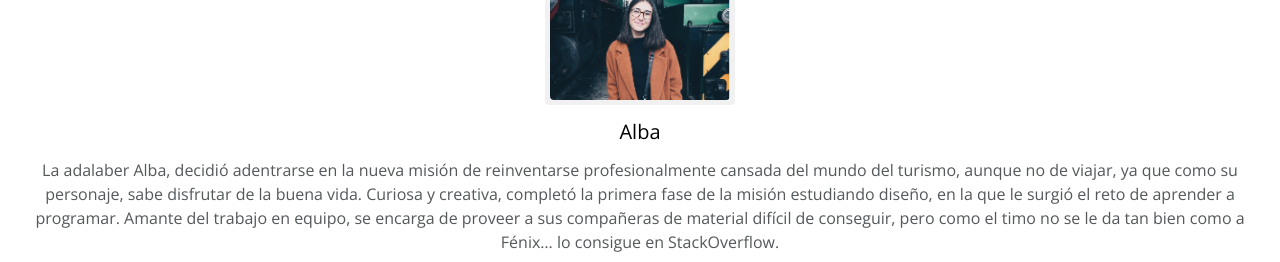
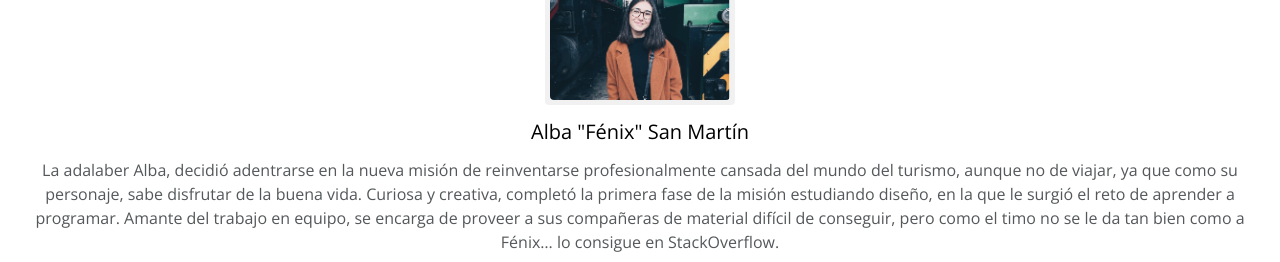
Before and after one commit to Analo-pez/project-promo-j-module-1-team-1, a plain HTML site: page project/index.html in a window 1280 px wide. Shown: the part 1900-2162 px from the top of the page. Drawn offline with nearby package versions, Linux system fonts and the light colour scheme.

Commit message:
complete alba's name

```diff
--- a/project/index.html
+++ b/project/index.html
@@ -121,7 +121,7 @@
                         <img src="images/alba.png" alt="Alba" class="adalabersImg">
                     </div>
                     <div class="adalabersBoxInfo">
-                        <h3 class="adalabersName">Alba</h3>
+                        <h3 class="adalabersName">Alba "Fénix" San Martín</h3>
                         <p class="adalabersInfo">La adalaber Alba, decidió adentrarse en la nueva misión de reinventarse profesionalmente cansada del mundo del turismo, aunque no de viajar, ya que como su personaje, sabe disfrutar de la buena vida. Curiosa y creativa, completó la primera fase de la misión estudiando diseño, en la que le surgió el reto de aprender a programar. Amante del trabajo en equipo, se encarga de proveer a sus compañeras de material difícil de conseguir, pero como el timo no se le da tan bien como a Fénix… lo consigue en StackOverflow.</p>
                         <div class="adalabersIconsRRSS">
                             <a href="https://twitter.com/albsmg" text="Twitter"><i class="fab fa-twitter icons"></i></a>
```
